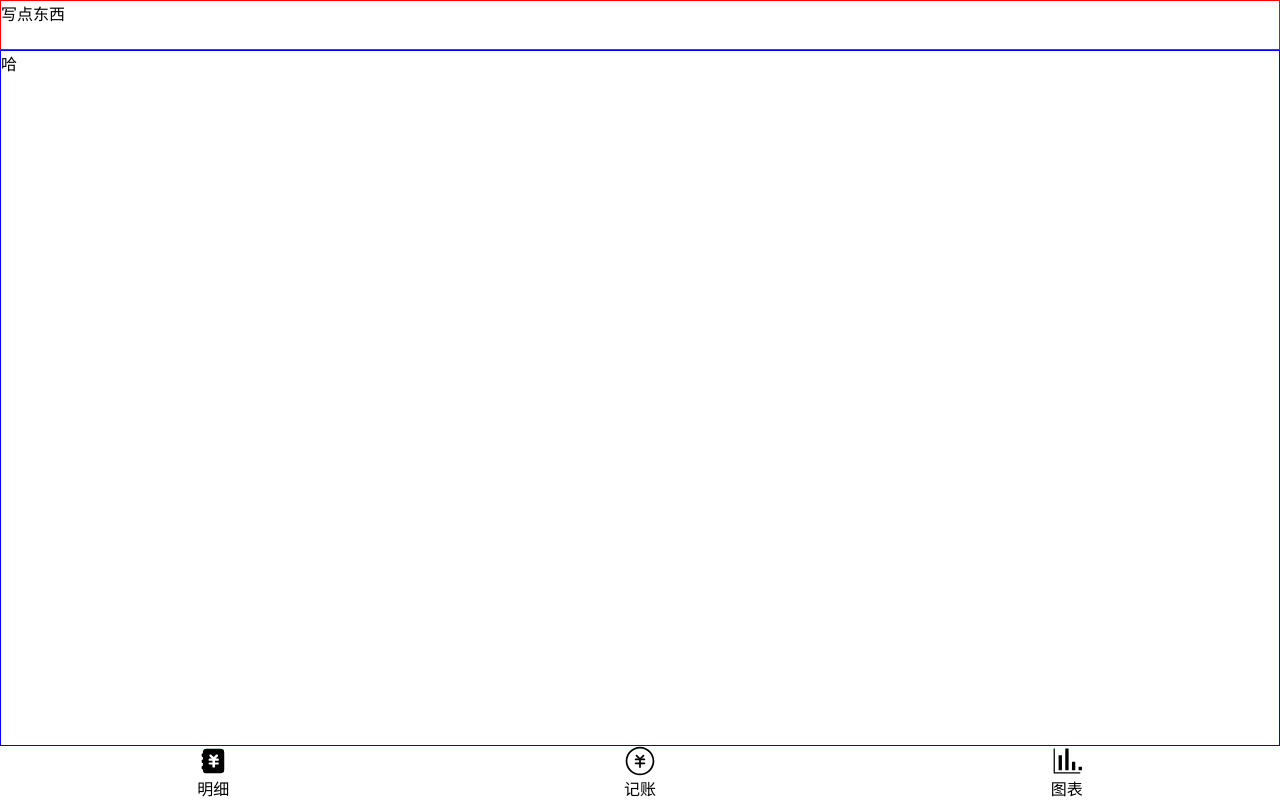
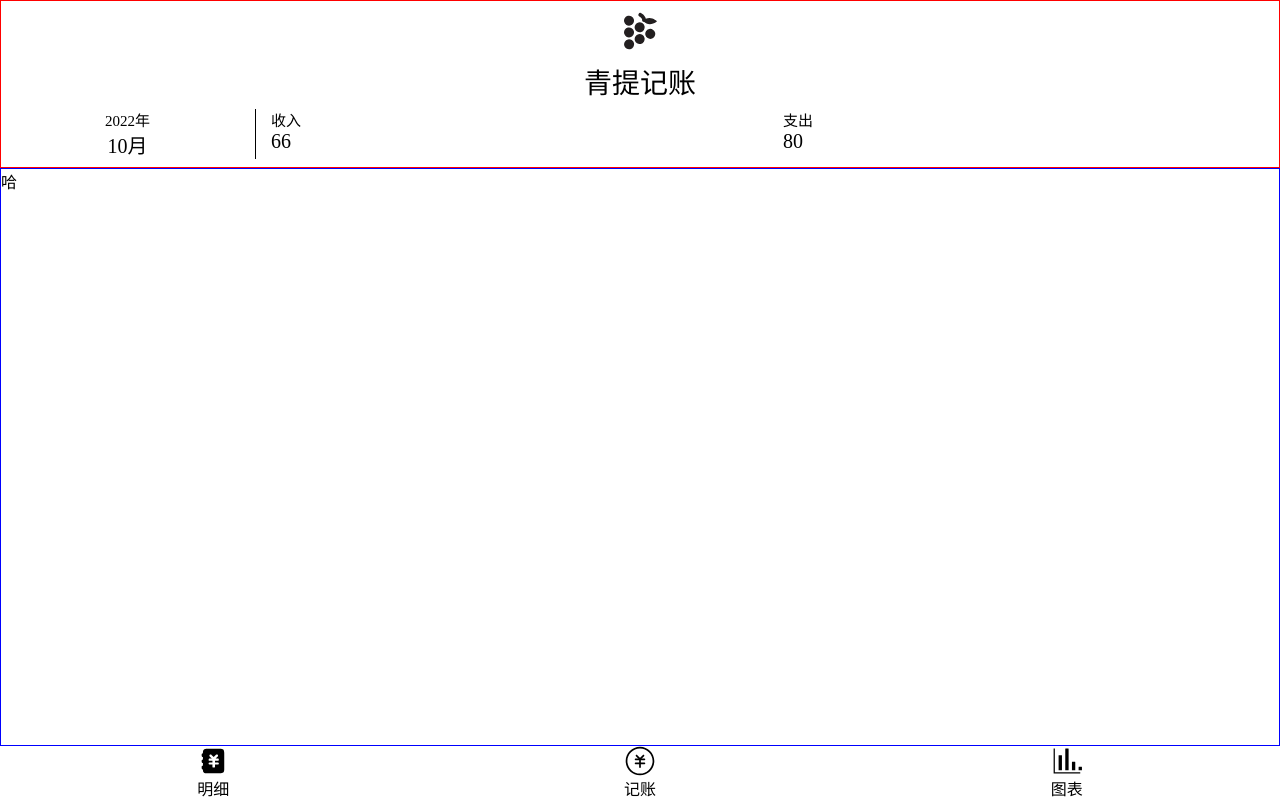
Before and after one commit to DaozhangChen/my-react-tally, a React app: page /#/detail in a window 1280 px wide. Built offline with nearby package versions, Linux system fonts and the light colour scheme.

Commit message:
完成明细部分的收支表部分

```diff
--- /dev/null
+++ b/src/components/BalanceSheet.tsx
@@ -0,0 +1,61 @@
+import styled from "styled-components";
+
+const Wrapper=styled.div`
+ width: 100vw;
+  display: flex;
+  padding: 8px 0;
+`
+const Date=styled.div`
+  width: 20%;
+  display: flex;
+  flex-direction: column;
+  align-items: center;
+  justify-content: center;
+  border-right: 1px solid black;
+  h3{
+    font-size: 15px;
+  }
+  span{
+    font-size: 20px;
+  }
+`
+const Income=styled.div`
+  flex-grow:1;
+  padding: 0 15px;
+  h3{
+    font-size: 15px;
+  }
+  span{
+    font-size: 20px;
+  }
+`
+const Expend=styled.div`
+flex-grow:1;
+  h3{
+    font-size: 15px;
+  }
+  span{
+    font-size: 20px;
+  }
+`
+
+const BalanceSheet=()=>{
+    return(
+        <Wrapper>
+            <Date>
+                <h3>2022年</h3>
+                <span>10月</span>
+            </Date>
+            <Income>
+                <h3>收入</h3>
+                <span>66</span>
+            </Income>
+            <Expend >
+                <h3>支出</h3>
+                <span>80</span>
+            </Expend>
+        </Wrapper>
+    )
+}
+
+export default BalanceSheet
--- /dev/null
+++ b/src/components/Logo.tsx
@@ -0,0 +1,32 @@
+import styled from "styled-components";
+import Icon from "./Icon";
+import BalanceSheet from "./BalanceSheet";
+
+
+const Wrapper=styled.div`
+  display: flex;
+  flex-direction: column;
+  justify-content: center;
+  align-items: center;
+  .icon{
+    height: 40px;
+    width: 40px;
+    fill: palegreen;
+    margin: 10px 0;
+  }
+  h1{
+    font-size: 28px;
+  }
+`
+
+const Logo=()=>{
+    return(
+        <Wrapper>
+            <Icon name='grapes'/>
+            <h1>青提记账</h1>
+            <BalanceSheet />
+        </Wrapper>
+    )
+}
+
+export default Logo
--- a/src/view/Detail.tsx
+++ b/src/view/Detail.tsx
@@ -1,6 +1,7 @@
 import BottomNav from "../components/BottomNav";
 import React from "react";
 import styled from "styled-components";
+import Logo from "../components/Logo";
 
 const Wrapper=styled.div`
   display: flex;
@@ -8,8 +9,7 @@ const Wrapper=styled.div`
   justify-content: space-between;
   height: 100vh;
 `
-const Title=styled.header`
-height: 50px;
+const Header=styled.header`
   border: 1px solid red;
 `
 const TallyList=styled.main`
@@ -21,7 +21,9 @@ const TallyList=styled.main`
 const Detail=()=>{
     return(
         <Wrapper>
-            <Title >写点东西</Title>
+            <Header>
+                <Logo />
+            </Header>
             <TallyList >哈</TallyList>
             <BottomNav />
         </Wrapper>
```
Also changed, not shown: src/icons/grapes.svg (added).
